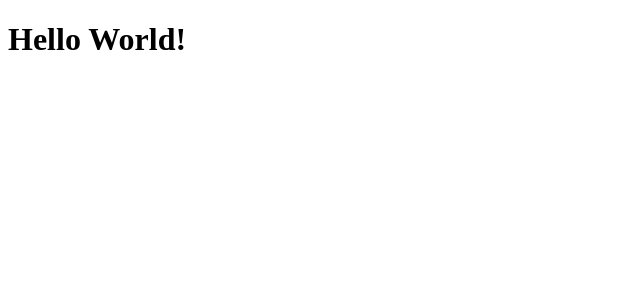
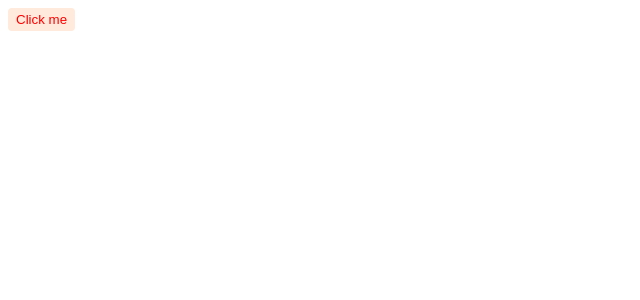
Before and after one commit to K4geNo/ignite-shop, a Next.js app: page / in a window 1280 px wide. Shown: the top 300 px of the page, without its empty margins (0-640 px from the left). Built offline with nearby package versions, Linux system fonts and the light colour scheme.

Commit message:
Configurando Stitches

```diff
--- a/package.json
+++ b/package.json
@@ -9,6 +9,7 @@
     "lint": "next lint"
   },
   "dependencies": {
+    "@stitches/react": "^1.2.8",
     "@types/node": "18.11.11",
     "@types/react": "18.0.26",
     "@types/react-dom": "18.0.9",
--- a/src/pages/_document.tsx
+++ b/src/pages/_document.tsx
@@ -1,4 +1,6 @@
 import { Head, Html, Main, NextScript } from "next/document"
+
+import { getCssText } from "@/styles"
 
 export default function Document() {
     return (
@@ -14,6 +16,11 @@
                     href="https://fonts.googleapis.com/css2?family=Roboto:wght@400;700&display=swap"
                     rel="stylesheet"
                 />
+
+                <style
+                    id="stitches"
+                    dangerouslySetInnerHTML={{ __html: getCssText() }}
+                />
             </Head>
             <body>
                 <Main />
--- a/src/pages/index.tsx
+++ b/src/pages/index.tsx
@@ -1,7 +1,26 @@
+import { styled } from "@/styles"
+
+const Button = styled("button", {
+    backgroundColor: "#ffeadb",
+    cursor: "pointer",
+    borderRadius: 4,
+    border: "none",
+    padding: "4px 8px",
+
+    span: {
+        color: "#ff0000",
+    },
+
+    "&:hover": {
+        backgroundColor: "#ffeadb",
+        filter: "brightness(0.9)",
+    },
+})
+
 export default function Home() {
     return (
-        <div>
-            <h1>Hello World!</h1>
-        </div>
+        <Button>
+            <span>Click me</span>
+        </Button>
     )
 }
--- /dev/null
+++ b/src/styles/index.ts
@@ -0,0 +1,16 @@
+import { createStitches } from "@stitches/react"
+
+export const {
+    config,
+    styled,
+    globalCss,
+    keyframes,
+    getCssText,
+    theme,
+    createTheme,
+    css,
+} = createStitches({
+    theme: {
+        colors: {},
+    },
+})
```
Also changed, not shown: 1 other file (tests, documents, lock files or other folders).
